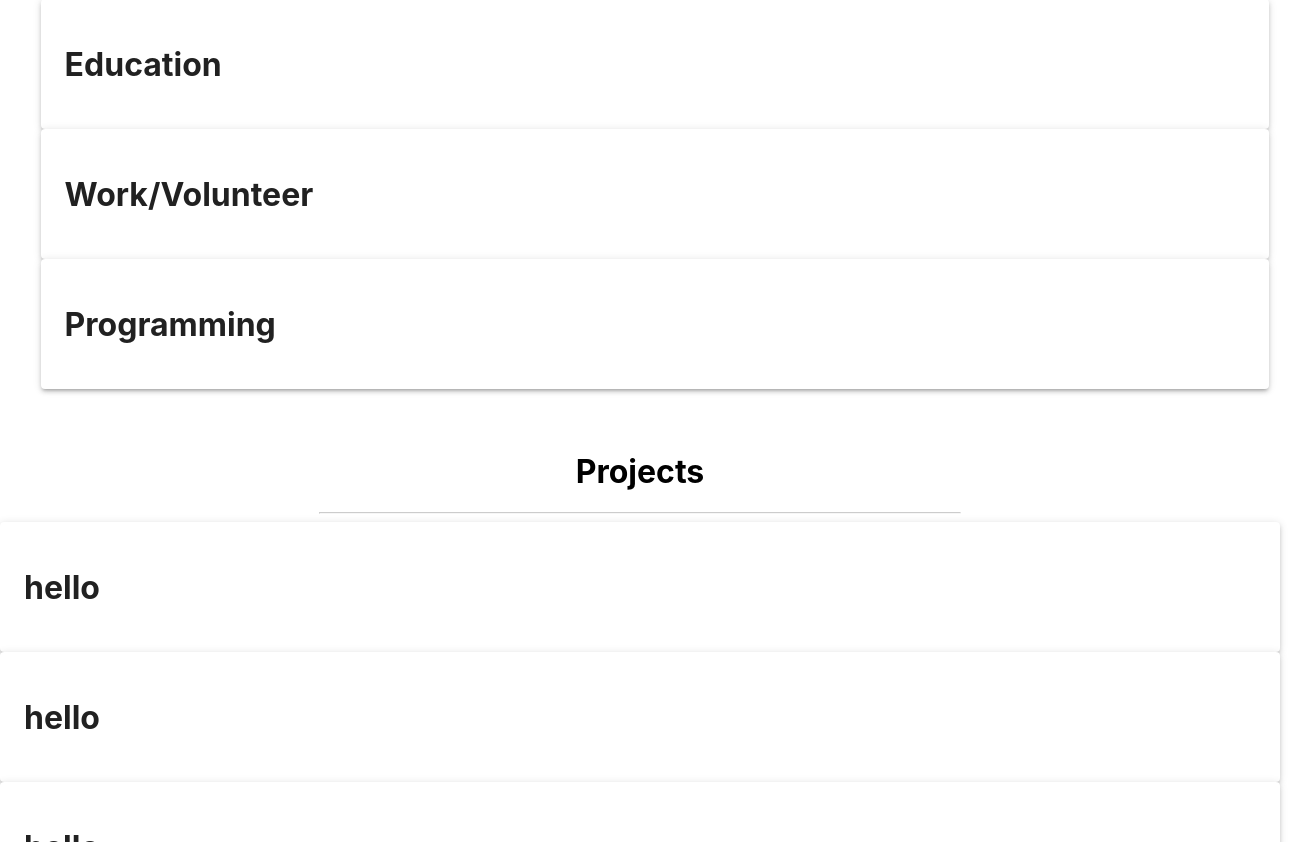
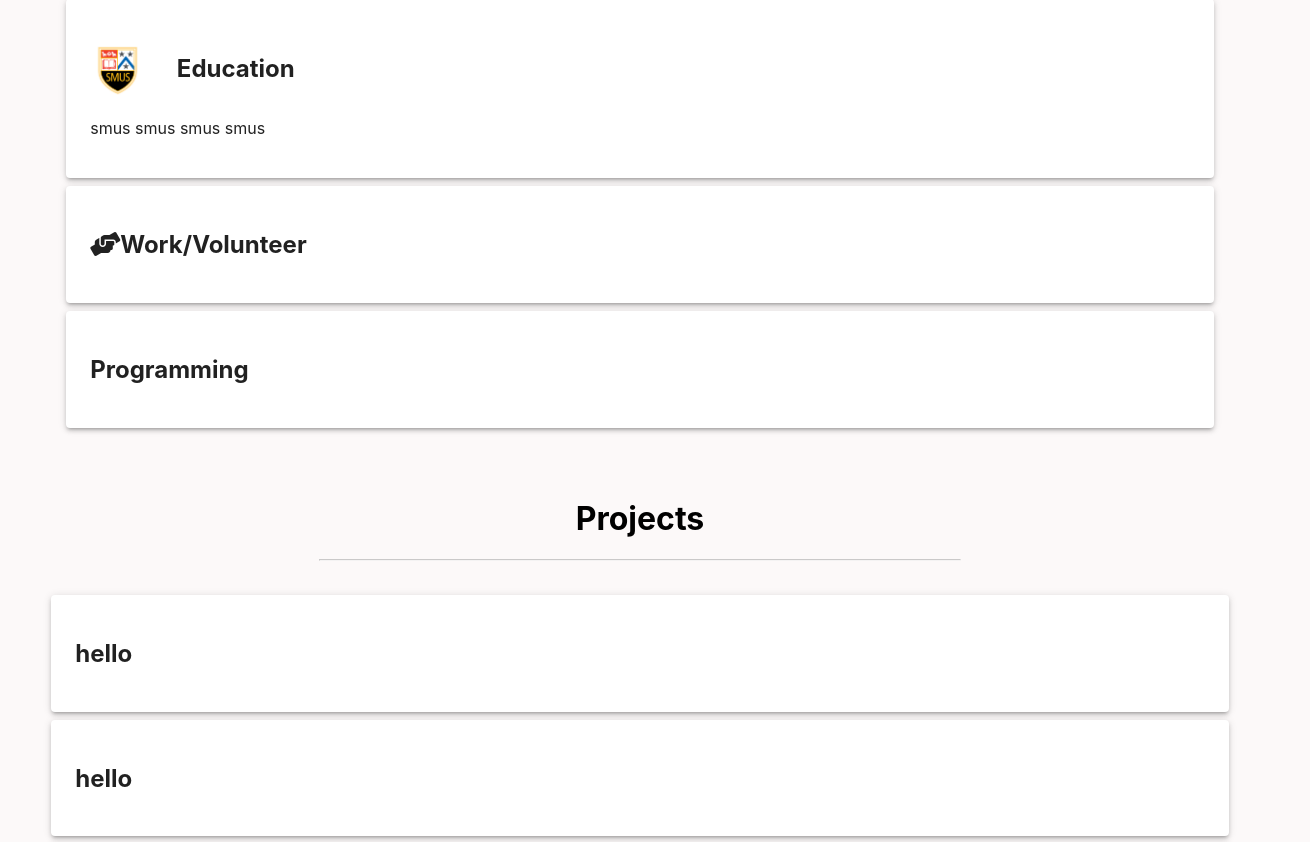
Before and after one commit to cameronl10/portfolio, a React (Create React App) app: page / in a window 1280 px wide. Shown: the part 1238-2080 px from the top of the page, 1310 px wide, since content can reach past the window. Built offline with nearby package versions, Linux system fonts and the light colour scheme.

Commit message:
updating website

```diff
--- a/src/App.css
+++ b/src/App.css
@@ -2,6 +2,8 @@ html,body{
   scroll-behavior: smooth;
   height:100%;
   margin:0;
+  background-color:rgb(252, 249, 249);
+
 }
 .intropage{
   background-color:grey;
@@ -12,7 +14,6 @@ html,body{
   padding-top:5vh;
   text-align:center;
   color:rgb(223, 238, 245);
-  width:100vw;
   margin: 0 auto;
   background-color:transparent;
   overflow:hidden;
@@ -70,7 +71,6 @@ a:hover{color:rgb(212, 212, 212)};
   color:rgb(223,238,245);
 }
 .homewriting{
-  background-color:rgb(252, 249, 249);
   min-height:25vh;
   padding-top: 4rem;
   justify-content: center;
@@ -99,13 +99,17 @@ a:hover{color:rgb(212, 212, 212)};
   padding:2vw;
 }
 .experience{
-  width: 100vw;
   padding-right: 15px;
   padding-left: 15px;
   margin-right: auto;
   margin-left: auto;
 }
+#projectonecard{
+  padding-bottom:1vh;
+}
 .card{
+  margin-right:2vw;
+  margin-left:2vw;
   box-sizing:border-box;
   padding:1.5rem;
 }
@@ -142,3 +146,9 @@ a:hover{color:rgb(212, 212, 212)};
   height:2%;
   padding-right:1rem;
 }
+img{
+  vertical-align: middle;
+  max-height: 95vh;
+
+  margin-right: 10px;
+}
--- a/src/components/Experiences.js
+++ b/src/components/Experiences.js
@@ -6,15 +6,27 @@ export default function Experiences() {
         <h1 id="experiencetitle">Experiences</h1>
         <hr id="experiencedivider"></hr>
         <div className="card-wrapper">
+        <section id="projectonecard">
         <Paper elevation={3} className="card">
-            <h1>Education</h1>
+        <h1>
+            <img src="Crest-1.png" id="smuscrest"></img> Education
+        </h1>
+        <p> smus smus  smus smus
+        </p>
         </Paper>
+        </section>
+        <section id="projectonecard">
         <Paper elevation={3} className="card">
-            <h1>Work/Volunteer</h1>
+            <h1>
+                <i class="fas fa-hands-helping" id="helpingicon"></i>Work/Volunteer
+                </h1>
         </Paper>
+        </section>
+        <section id="projectonecard">
         <Paper elevation={3} className="card">
             <h1>Programming</h1>
         </Paper>
+        </section>
         </div>
         </div>
     )
--- a/src/components/Projects.js
+++ b/src/components/Projects.js
@@ -7,15 +7,24 @@ export default function Projects() {
              <div>
             <h1 id="experiencetitle">Projects</h1>
             <hr id="experiencedivider"></hr>
+            <div className="card-wrapper">
+            <section id="projectonecard">
             <Paper elevation={3} square={false} className="card">
             <h1>hello</h1>
             </Paper>
+            </section>
+            <section id="projectonecard">
             <Paper elevation={3} className="card">
             <h1>hello</h1>
             </Paper>
+            </section>
+            <section id="projectonecard">
             <Paper elevation={3} className="card">
             <h1>hello</h1>
             </Paper>
+            </section>
+
+        </div>
         </div>
         </div>
     )
```
